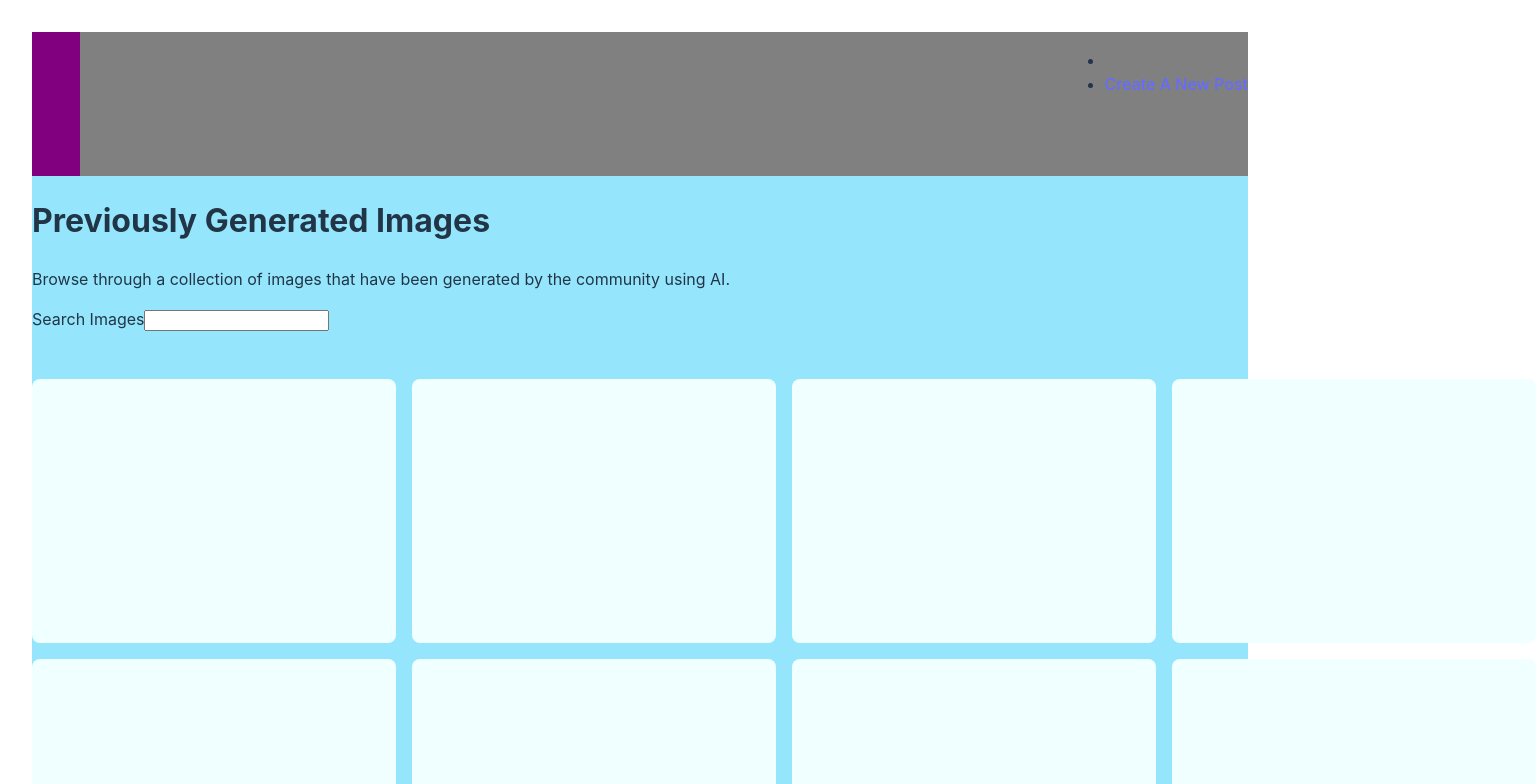
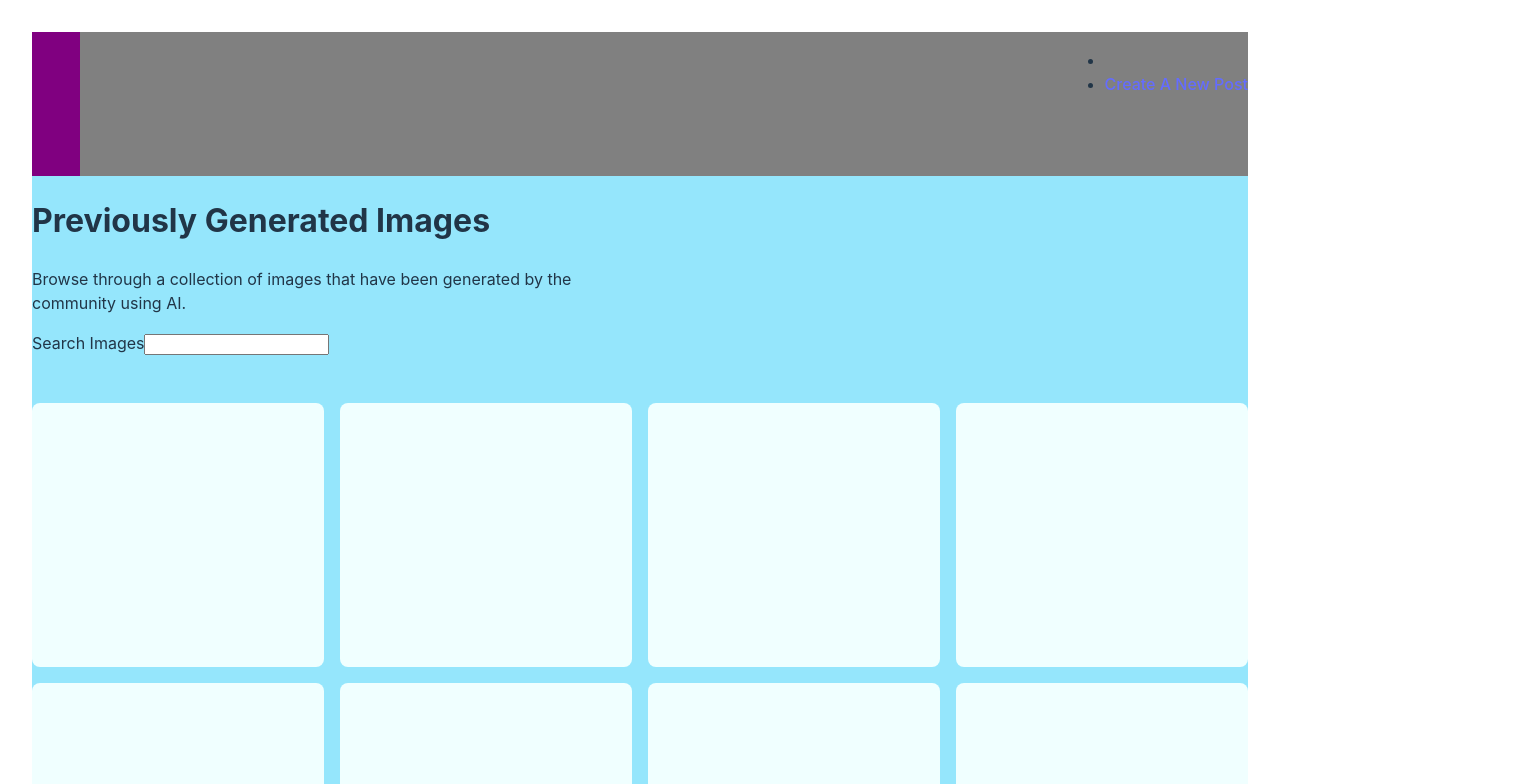
Before and after one commit to jay-bien/ai-image-generator, a React (Vite) app: page / in a window 1280 px wide. Shown: the top 784 px of the page, 1536 px wide, since content can reach past the window. Built offline with nearby package versions, Linux system fonts and the light colour scheme.

Commit message:
small styling changes

```diff
--- a/src/App.css
+++ b/src/App.css
@@ -54,8 +54,9 @@ nav{
 
 .app{
   min-height: 100vh;
+  max-width: 1306px;
   width: 100%;
-  margin: 0;
+  margin: auto;
   display: flex;
   flex-direction: column;
   background-color: #61dafbaa;
@@ -65,6 +66,9 @@ nav{
   background: grey;
 }
 
+.home-header{
+  max-width: 60ch;
+}
 .posts{
   display: grid;
   grid-template-columns: repeat(4, 1fr);
@@ -75,7 +79,7 @@ nav{
 }
 
 .card {
-  width: 300px;
+  width: auto;
   height: 200px;
   background-color: azure;
   border-radius: .5rem;
--- a/src/pages/Home.tsx
+++ b/src/pages/Home.tsx
@@ -6,8 +6,8 @@ const Home = ( )=> {
     const [posts, setPosts ] = useState([1, 2, 3, 4, 5, 6, 7, 8, 9, 10]);
 
     return(
-        <div>
-            <div>
+        <div >
+            <div className="home-header">
                 <h1>Previously Generated Images</h1>
                 <p>
                     Browse through a collection of images that have been generated by the community using AI.
```
